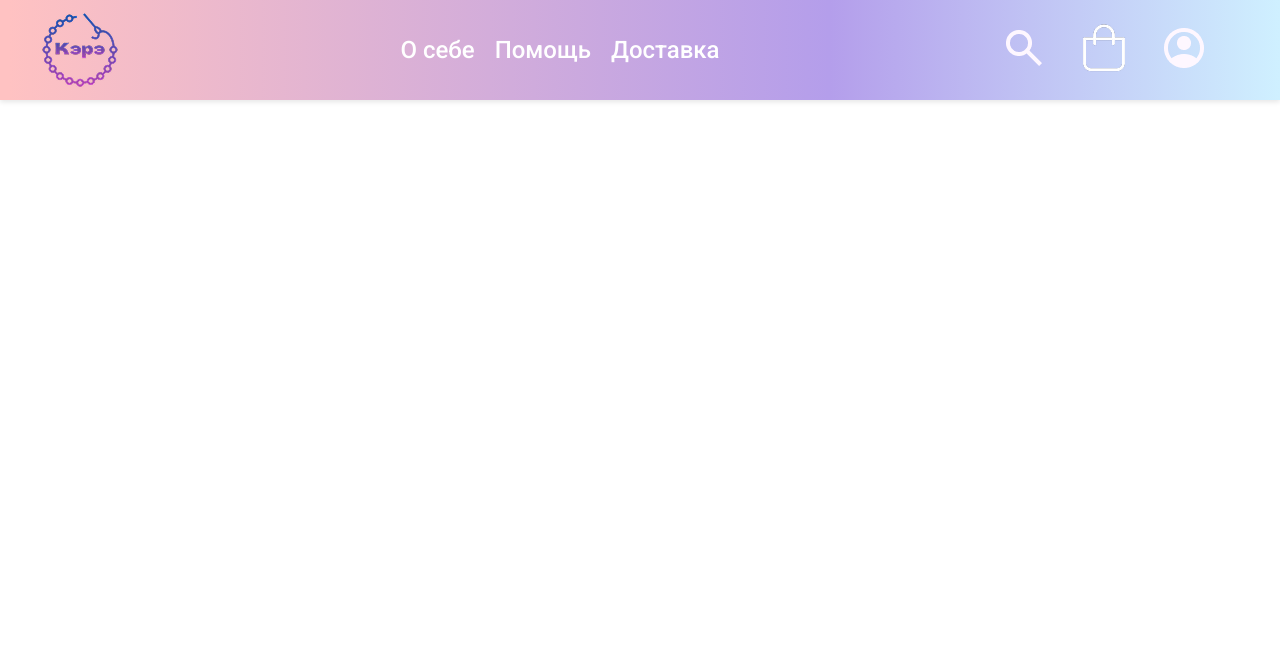
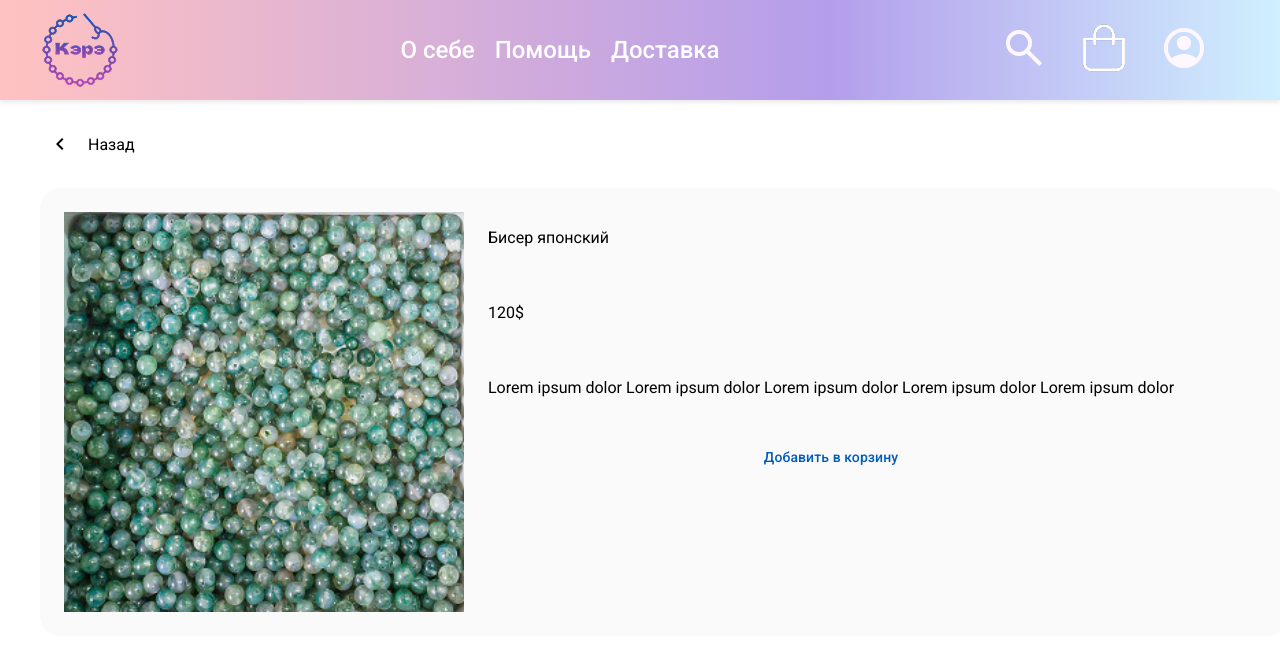
Before and after one commit to pop-entertainment/frontend, an Angular app: page /product in a window 1280 px wide. Before the commit this address led to /. Shown: the top 650 px of the page. Built offline with nearby package versions, Linux system fonts and the light colour scheme.

Commit message:
Add product page #14

```diff
--- a/src/app/app.routes.ts
+++ b/src/app/app.routes.ts
@@ -1,4 +1,8 @@
 import { Routes } from '@angular/router';
 import { HomeComponent } from './pages/home/home.component';
+import { ProductComponent } from './pages/product/product.component';
 
-export const routes: Routes = [{ path: '', component: HomeComponent }];
+export const routes: Routes = [
+  { path: '', component: HomeComponent },
+  { path: 'product', component: ProductComponent }
+];
--- /dev/null
+++ b/src/app/pages/product/product.component.html
@@ -0,0 +1,38 @@
+<div class="product-page-wrapper">
+  <div class="product-page">
+    <a class="back-button" href="/">
+      <button mat-icon-button color="black">
+        <svg
+          width="24"
+          height="24"
+          viewBox="0 0 24 24"
+          fill="none"
+          xmlns="http://www.w3.org/2000/svg"
+        >
+          <path
+            d="M14 18L8 12L14 6L15.4 7.4L10.8 12L15.4 16.6L14 18Z"
+            fill="black"
+          />
+        </svg>
+      </button>
+      Назад
+    </a>
+
+    <div class="product-card">
+      <img
+        src="assets/example/beads.png"
+        alt="Image"
+        class="product-card__image"
+      />
+      <div class="product-card__info">
+        <p>Бисер японский</p>
+        <p>120$</p>
+        <p>
+          Lorem ipsum dolor Lorem ipsum dolor Lorem ipsum dolor Lorem ipsum
+          dolor Lorem ipsum dolor
+        </p>
+        <button mat-button>Добавить в корзину</button>
+      </div>
+    </div>
+  </div>
+</div>
--- /dev/null
+++ b/src/app/pages/product/product.component.scss
@@ -0,0 +1,60 @@
+.back-button {
+  display: flex;
+  width: fit-content;
+  align-items: center;
+  justify-content: center;
+  margin: 24px 0;
+  color: black;
+  gap: 8px;
+  text-decoration: none;
+}
+
+.product-page-wrapper {
+  display: flex;
+  max-width: 100vw;
+  justify-content: center;
+
+  @media screen and (width <= 1232px) {
+    box-sizing: border-box;
+  }
+}
+
+.product-page {
+  display: flex;
+  width: 1200px;
+  box-sizing: border-box;
+  flex-direction: column;
+
+  @media screen and (width <= 1232px) {
+    width: calc(100% - 48px);
+  }
+}
+
+.product-card {
+  display: flex;
+  width: inherit;
+  padding: 24px;
+  border-radius: 20px;
+  background-color: #fafafa;
+  gap: 24px;
+
+  &__image {
+    width: 400px;
+    height: 400px;
+
+    @media screen and (width <= 494px) {
+      width: 100%;
+      height: 100%;
+    }
+  }
+
+  &__info {
+    display: flex;
+    flex-direction: column;
+    gap: 24px;
+  }
+
+  @media screen and (width <= 1232px) {
+    flex-direction: column;
+  }
+}
```
Also changed, not shown: src/app/pages/product/product.component.ts (added, +11 -0 lines), 1 other file (tests, documents, lock files or other folders).
